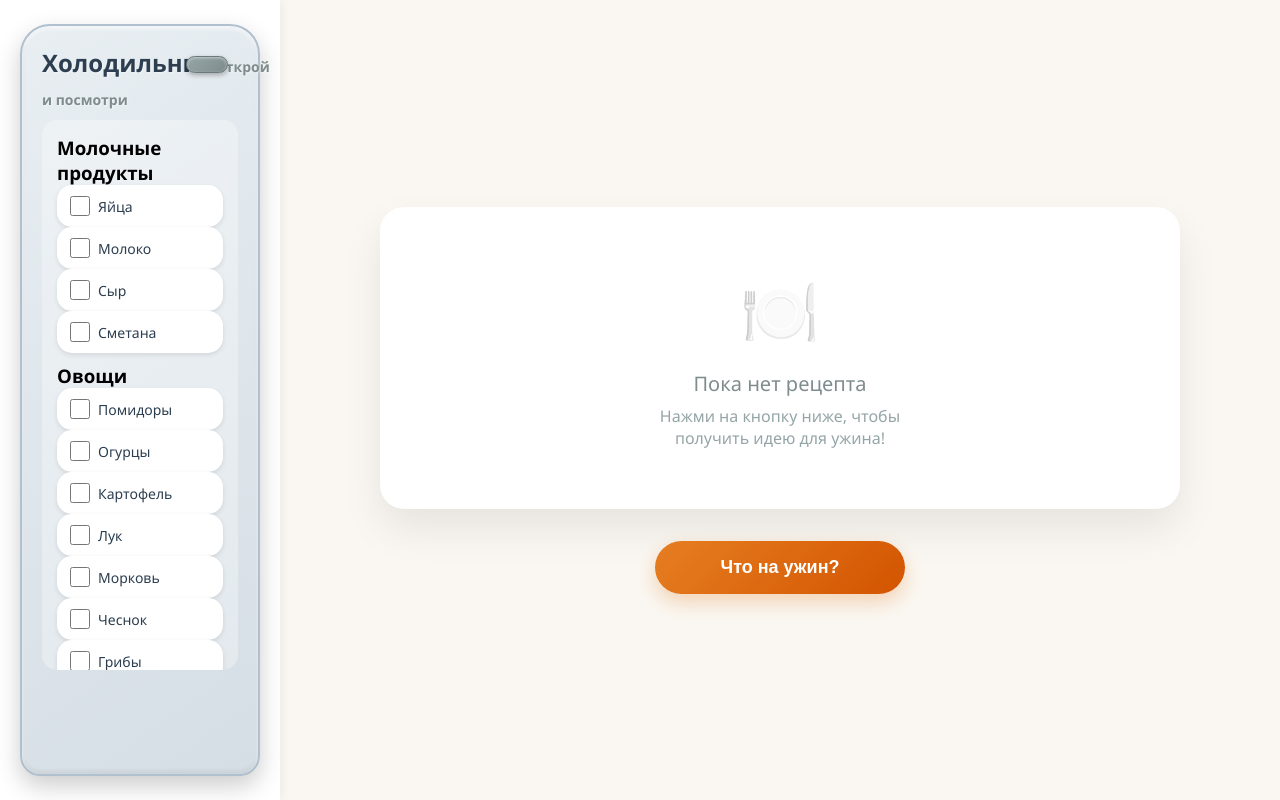
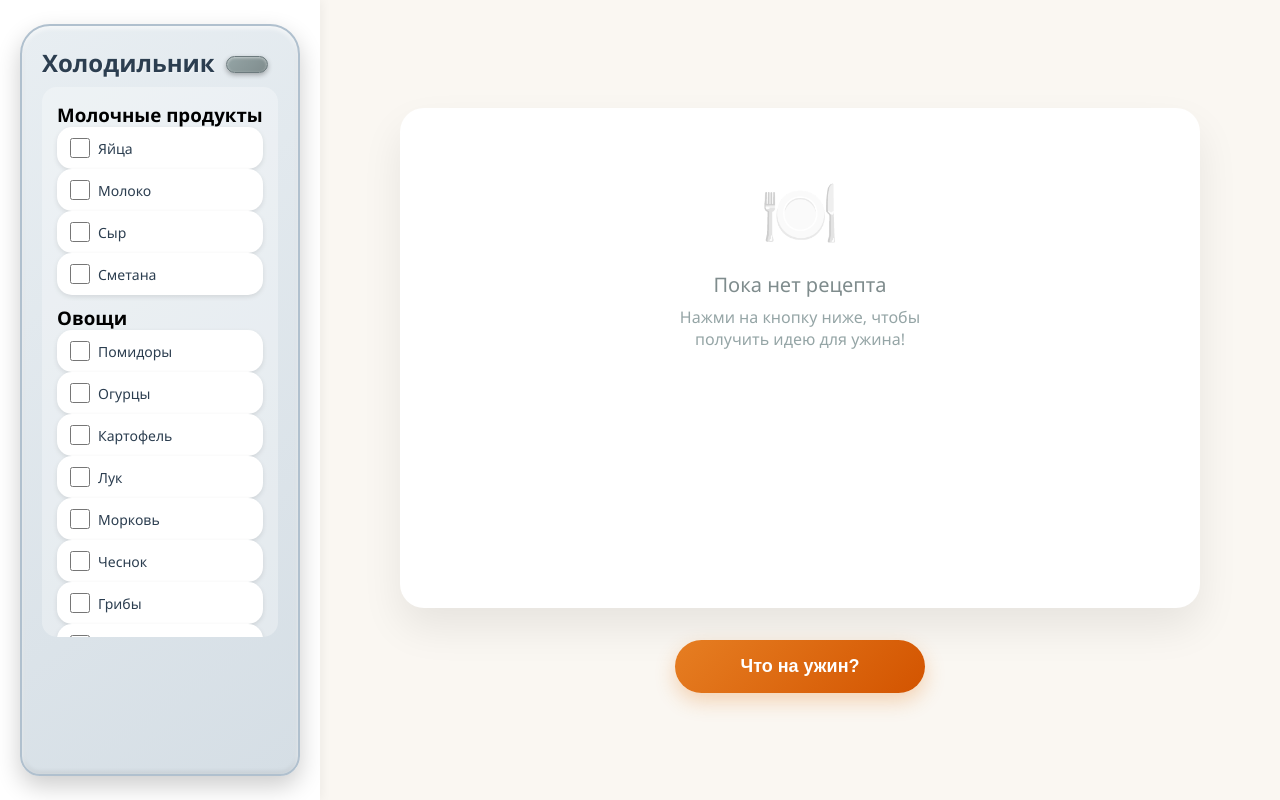
Before and after one commit to Nadya-Semyonova/chto_na_uzhin, a React (Vite) app: page / in a window 1280 px wide. Built offline with nearby package versions, Linux system fonts and the light colour scheme.

Commit message:
отцентрирован контен основной страницы и карточки

```diff
--- a/index.html
+++ b/index.html
@@ -1,10 +1,10 @@
 <!doctype html>
-<html lang="en">
+<html lang="ru">
   <head>
     <meta charset="UTF-8" />
     <link rel="icon" type="image/svg+xml" href="/vite.svg" />
     <meta name="viewport" content="width=device-width, initial-scale=1.0" />
-    <title>chto_na_uzhin</title>
+    <title>Дорогая,что на ужин?</title>
   </head>
   <body>
     <div id="root"></div>
--- a/src/App.module.css
+++ b/src/App.module.css
@@ -1,19 +1,6 @@
-.loading {
-  opacity: 0.7;
-  pointer-events: none;
-  transition: opacity 0.3s;
-}
-
-.loadingOverlay {
-  position: fixed;
-  top: 0;
-  left: 0;
-  right: 0;
-  bottom: 0;
-  background: rgba(0, 0, 0, 0.1);
+.buttonContainer {
   display: flex;
+  flex-direction: column;
   align-items: center;
   justify-content: center;
-  z-index: 1000;
-  pointer-events: none;
 }
--- a/src/App.tsx
+++ b/src/App.tsx
@@ -62,7 +62,7 @@ function App() {
           />
         }
       >
-        <RecipeCard recipe={currentRecipe} />
+        <RecipeCard recipe={currentRecipe} isLoading={isLoading} />
         <div className={styles.buttonContainer}>
           <GenerateButton onClick={handleRandomRecipe} disabled={isLoading} variant="random" />
           {!isRandomMode && selectedIngredients.length > 0 && (
@@ -70,14 +70,6 @@ function App() {
           )}
         </div>
       </Layout>
-
-      {isLoading && (
-        <div className={styles.loadingOverlay}>
-          <div className={styles.loading}>
-            {/* Здесь можно добавить красивый спиннер */}⏳ Ищем рецепт...
-          </div>
-        </div>
-      )}
     </>
   );
 }
--- a/src/components/Layout/Layout.module.css
+++ b/src/components/Layout/Layout.module.css
@@ -1,23 +1,23 @@
 .layout {
-  display: flex;
+  display: grid;
+  grid-template-columns: minmax(250px, 1fr) 3fr; /* Сайдбар от 250px до 1 части, контент 3 части */
   min-height: 100vh;
   background-color: #faf7f2;
   font-family: 'Segoe UI', Tahoma, Geneva, Verdana, sans-serif;
 }
 
 .sidebar {
-  width: 280px;
   background-color: white;
   box-shadow: 2px 0 10px rgba(0, 0, 0, 0.05);
   padding: 24px 20px;
-  position: fixed;
   height: 100vh;
   overflow-y: auto;
+  position: sticky; /* Вместо fixed - будет прокручиваться с контентом до конца */
+  top: 0;
+  align-self: start; /* Для grid */
 }
 
 .mainContent {
-  flex: 1;
-  margin-left: 280px;
   display: flex;
   flex-direction: column;
   align-items: center;
--- a/src/components/RecipeCard/RecipeCard.module.css
+++ b/src/components/RecipeCard/RecipeCard.module.css
@@ -7,6 +7,35 @@
   transition:
     transform 0.3s,
     box-shadow 0.3s;
+  position: relative;
+  /* Минимальная высота для консистентности */
+  min-height: 500px;
+  display: flex;
+  flex-direction: column;
+}
+
+/* Состояние загрузки */
+.loadingState {
+  flex: 1;
+  display: flex;
+  flex-direction: column;
+  align-items: center;
+  justify-content: center;
+  min-height: 500px;
+  padding: 40px;
+  gap: 24px;
+}
+
+.spinner {
+  font-size: 48px;
+  animation: spin 1s linear infinite;
+  display: inline-block;
+}
+
+.spinnerText {
+  font-size: 18px;
+  color: #7f8c8d;
+  font-weight: 500;
 }
 
 .card:hover {
--- a/src/components/RecipeCard/RecipeCard.tsx
+++ b/src/components/RecipeCard/RecipeCard.tsx
@@ -1,19 +1,25 @@
+import type { Recipe } from '../../data/recipes';
 import styles from './RecipeCard.module.css';
 
-// Тип для рецепта (пока без API, просто заглушка)
-export interface Recipe {
-  id?: string;
-  title: string;
-  category: string;
-  imageUrl: string;
-  instructions: string;
+interface RecipeCardProps {
+  recipe?: Recipe; // ваш тип рецепта
+  isLoading?: boolean;
 }
 
-interface RecipeCardProps {
-  recipe?: Recipe | null;
-}
+export const RecipeCard: React.FC<RecipeCardProps> = ({ recipe, isLoading }) => {
+  // Состояние загрузки
+  if (isLoading) {
+    return (
+      <div className={styles.card}>
+        <div className={styles.loadingState}>
+          <span className={styles.spinner}>⏳</span>
+          <span className={styles.spinnerText}>Ищем рецепт...</span>
+        </div>
+      </div>
+    );
+  }
 
-export const RecipeCard: React.FC<RecipeCardProps> = ({ recipe }) => {
+  // Пустое состояние (нет рецепта)
   if (!recipe) {
     return (
       <div className={styles.card}>
@@ -28,6 +34,7 @@ export const RecipeCard: React.FC<RecipeCardProps> = ({ recipe }) => {
     );
   }
 
+  // Состояние с рецептом
   return (
     <div className={styles.card}>
       <div className={styles.imageContainer}>
@@ -36,7 +43,6 @@ export const RecipeCard: React.FC<RecipeCardProps> = ({ recipe }) => {
           alt={recipe.title}
           className={styles.image}
           onError={(e) => {
-            // Если фото не загрузится, покажем заглушку
             e.currentTarget.src = 'https://via.placeholder.com/800x400?text=Фото+рецепта';
           }}
         />
--- a/src/components/Sidebar/Sidebar.module.css
+++ b/src/components/Sidebar/Sidebar.module.css
@@ -36,12 +36,6 @@
   margin: 0 0 8px 0;
   padding-right: 50px; /* Чтобы текст не заходил на ручку */
   text-shadow: 1px 1px 2px rgba(255, 255, 255, 0.5);
-}
-
-.subtitle {
-  font-size: 14px;
-  color: #7f8c8d;
-  margin-top: 4px;
 }
 
 .ingredientList {
--- a/src/components/Sidebar/Sidebar.tsx
+++ b/src/components/Sidebar/Sidebar.tsx
@@ -43,10 +43,7 @@ export const Sidebar: React.FC<SidebarProps> = ({ onIngredientsChange, onGenerat
 
   return (
     <div className={styles.sidebar}>
-      <h2 className={styles.title}>
-        Холодильник
-        <span className={styles.subtitle}>Открой и посмотри</span>
-      </h2>
+      <h2 className={styles.title}>Холодильник</h2>
 
       <div className={styles.ingredientList}>
         {Object.entries(groupedIngredients).map(([category, ingredients]) => (
--- a/src/data/index.ts
+++ b/src/data/index.ts
@@ -1 +1,2 @@
 export * from './ingredients';
+export * from './recipes';
```
